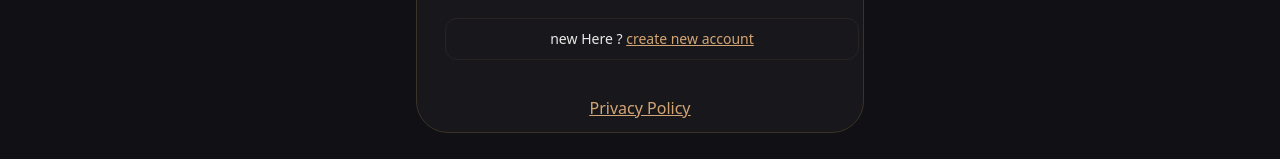
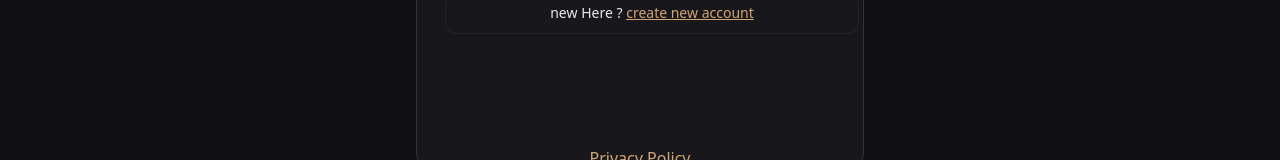
Before and after one commit to OuchaneSiham/final_project, a React app in the folder frontend/: page /login in a window 1280 px wide. Shown: the part 641-801 px from the top of the page. Built offline with nearby package versions, Linux system fonts and the light colour scheme; the HTML template or start-up script is replaced by a standard one.

Commit message:
fixing the Social Google button

```diff
--- a/frontend/package.json
+++ b/frontend/package.json
@@ -10,6 +10,7 @@
     "preview": "vite preview"
   },
   "dependencies": {
+    "@react-oauth/google": "^0.13.4",
     "@tailwindcss/vite": "^4.1.18",
     "amqplib": "^0.10.9",
     "clsx": "^2.1.1",
--- a/frontend/src/App.jsx
+++ b/frontend/src/App.jsx
@@ -6,16 +6,18 @@ import Friend from "./pages/Friends";
 import Profile from "./pages/Profile";
 import Login from "./pages/Auth/Login"
 import SignUp from "./pages/Auth/register";
+import { GoogleOAuthProvider } from '@react-oauth/google'
+
 function App() {
   return (
 
-    // <GoogleOAuthProvider clientId="470373993744-tjq6l6bk7ikvbvl46vpbd12pcqepuctb.apps.googleusercontent.com">
+    <GoogleOAuthProvider clientId="470373993744-tjq6l6bk7ikvbvl46vpbd12pcqepuctb.apps.googleusercontent.com">
         <Routes>
           <Route path="/" element={<Landing />} />
           <Route path="/login" element={<Login />} />
           <Route path="/signUp" element={<SignUp />} />
         </Routes>
-    // </GoogleOAuthProvider>
+    </GoogleOAuthProvider>
 
   );
 }
--- /dev/null
+++ b/frontend/src/components/Auth/Google.jsx
@@ -0,0 +1,39 @@
+import { API_BASE_URL } from '../../config';
+import { useNavigate } from 'react-router-dom';
+import { GoogleLogin } from '@react-oauth/google';
+function Google()
+{
+  const navigate = useNavigate();
+  const url = `${API_BASE_URL}/users/google-auth`;
+     const handleSucc = async (credentialResponse) => {
+
+       const resp =  await fetch(url, {
+        method: "POST",
+        headers:{
+            "Content-Type" : "application/json",
+        },
+        body: JSON.stringify({ token: credentialResponse.credential }),
+    });
+    if(resp.ok)
+      {
+        const data = await resp.json();
+        const sessionToken = data.token;
+        const saved = localStorage.setItem("token",sessionToken);
+        navigate("/profile");
+        console.log(data, "database user");
+      }
+      else
+      {
+          const data = await resp.json();
+          console.log(data, "server error");
+      }
+      }
+      const handleErr =() =>{
+        console.log("failed to login");
+      }
+    return(<>
+    <GoogleLogin onSuccess={handleSucc} onError={handleErr}>
+    </GoogleLogin>
+    </>);
+}
+export default Google
--- a/frontend/src/pages/Auth/Login/index.jsx
+++ b/frontend/src/pages/Auth/Login/index.jsx
@@ -7,9 +7,10 @@
 import Logo from '../../../components/Auth/Logo';
 import LoginForm from './Form';
 import RedirectionLine from '../../../components/Auth/RedirectionLine'
-// import SocialButton from '../../components/Auth/SocialButton'
 import PrivacyPolicy from '../../../components/UI/PrivacyPolicy'
 import Language from '../../../components/UI/Languages';
+import Google from '../../../components/Auth/Google';
+
 export default function Login({ isAdmin = false }){
 
 
@@ -24,7 +25,7 @@ export default function Login({ isAdmin = false }){
                 <Logo/>
                 <LoginForm isAdminLogin={isAdmin}/>
                 <RedirectionLine text="new Here ?" link="/signup" linkText="create new account"/>
-                {/* <SocialButton/> */}
+                <Google />
                 <PrivacyPolicy/>
             </div>
         </div>
--- a/frontend/src/pages/Auth/register/index.jsx
+++ b/frontend/src/pages/Auth/register/index.jsx
@@ -9,6 +9,7 @@ import RedirectionLine from '../../../components/Auth/RedirectionLine';
 import TermsOfService from '../../../components/UI/TermsOfService';
 import PrivacyPolicy from '../../../components/UI/PrivacyPolicy'
 import Language from '../../../components/UI/Languages';
+import Google from '../../../components/Auth/Google';
 
 export default function SignUp() {
     const url = `${API_BASE_URL}/users/register`;
@@ -92,7 +93,7 @@ export default function SignUp() {
                             </button>
                         </div>
                         <OrDevider />
-                        {/* <SocialButton /> */}
+                        <Google />
                         <RedirectionLine text="already have an account ?" link="/login" linkText="Login" />
                         <TermsOfService
                             onChange={() => setUserTerms(!checkTerms)}
```
Also changed, not shown: frontend/src/pages/Auth/Login/Form.jsx (+0 -7 lines), 1 other file (tests, documents, lock files or other folders).
